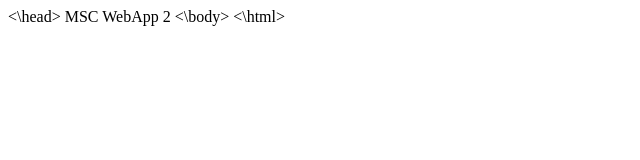
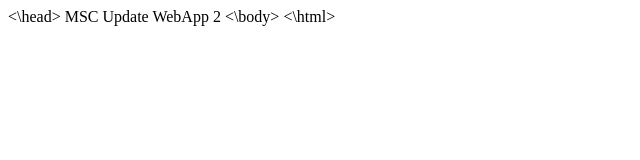
Before and after one commit to jelesije/web02, a plain HTML site: page index.html in a window 1280 px wide. Shown: the full height of the page, 0-640 px from the left. Drawn offline with Linux system fonts and the light colour scheme.

Commit message:
Update index.html

```diff
--- a/index.html
+++ b/index.html
@@ -2,6 +2,6 @@
 <head>
 <\head>
 <body>
-MSC WebApp 2
+MSC Update WebApp 2
 <\body>
 <\html>
```
